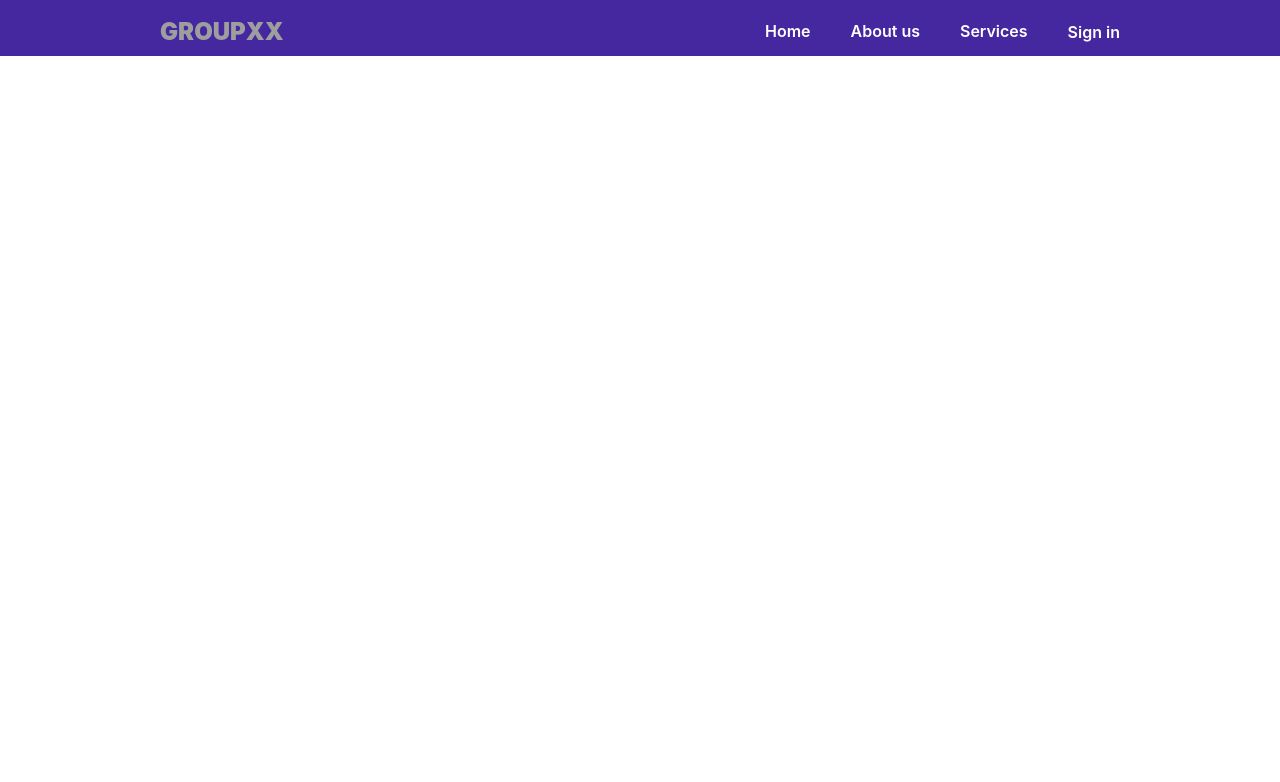
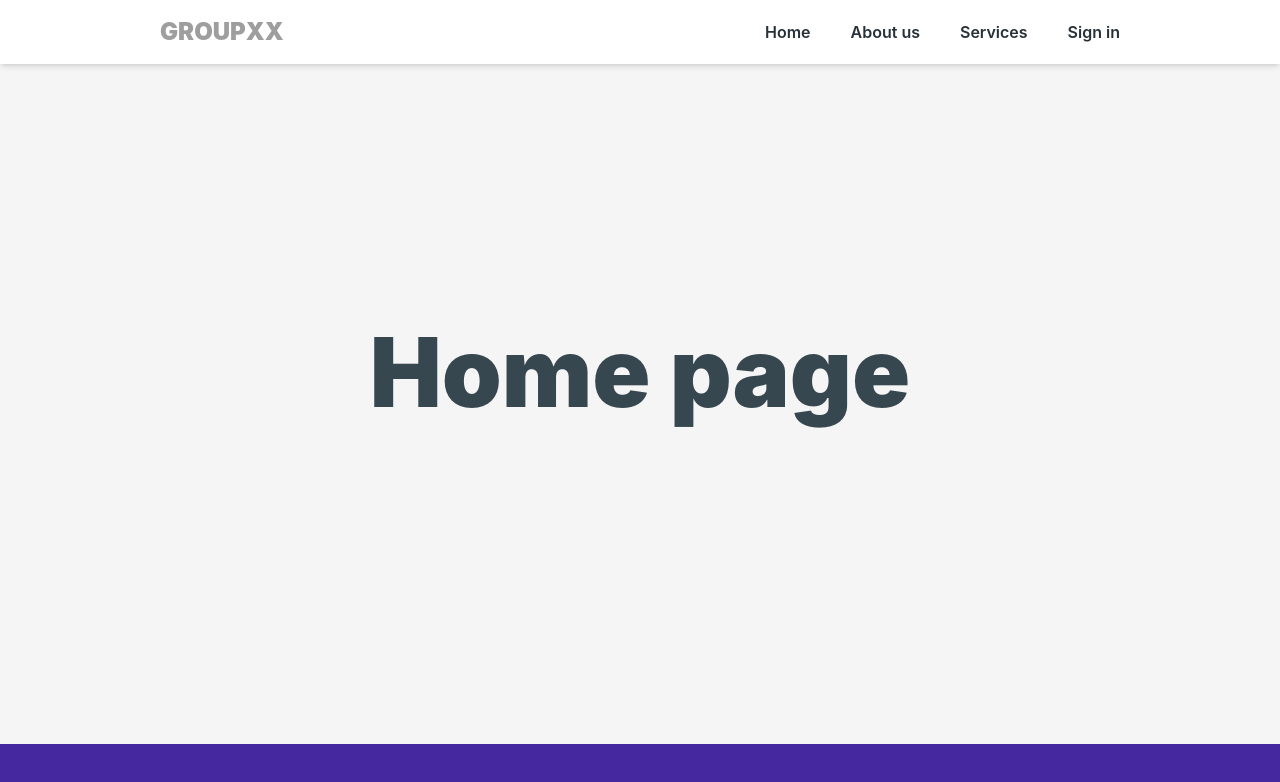
Before and after one commit to KinhThanhLe/Midterm-Web, a React (Create React App) app: page /home in a window 1280 px wide. Shown: the top 782 px of the page. Built offline with nearby package versions, Linux system fonts and the light colour scheme.

Commit message:
created homepage ui

```diff
--- a/src/App.js
+++ b/src/App.js
@@ -6,8 +6,9 @@ import SignupPage from './pages/Signup/SignupPage';
 import Footer from './components/common/Footer';
 import ProfilePage from './pages/Profile/ProfilePage';
 import Header from './components/common/Header';
+import HomePage from './pages/Home/Home';
 
-const lightHeaderPaths = ["/profile"]
+const lightHeaderPaths = ["/profile", "/home"]
 const isNoHeaderFooterPaths = ["/sign-in", "/sign-up"]
 
 function App() {
@@ -20,6 +21,7 @@ function App() {
       {!isNoHeader && <Header isLight={isLightHeader}></Header>}
       <Routes>
         <Route path="/" element={<LandingPage />} />
+        <Route path="/home" element={<HomePage />} />
         <Route path="/sign-in" element={<LoginPage />} />
         <Route path="/sign-up" element={<SignupPage />} />
         <Route path="/profile" element={<ProfilePage />} />
--- a/src/index.js
+++ b/src/index.js
@@ -1,12 +1,8 @@
 import React from 'react';
 import ReactDOM from 'react-dom/client';
-import 'bootstrap/dist/css/bootstrap.css';
 
-
-import { BrowserRouter as Router } from 'react-router-dom'
 import './index.css';
 import App from './App';
-import reportWebVitals from './reportWebVitals';
 import { ThemeProvider } from "@material-tailwind/react";
 import { BrowserRouter } from 'react-router-dom';
 
--- /dev/null
+++ b/src/pages/Home/Home.jsx
@@ -0,0 +1,10 @@
+function HomePage() {
+
+  return (
+    <div className="w-full bg-gray-100 flex items-center justify-center" style={{minHeight: "calc(100vh - 3.5rem)"}}>
+      <h1 className="text-8xl font-black text-blue-gray-800">Home page</h1>
+    </div>
+  )
+}
+
+export default HomePage;
```
